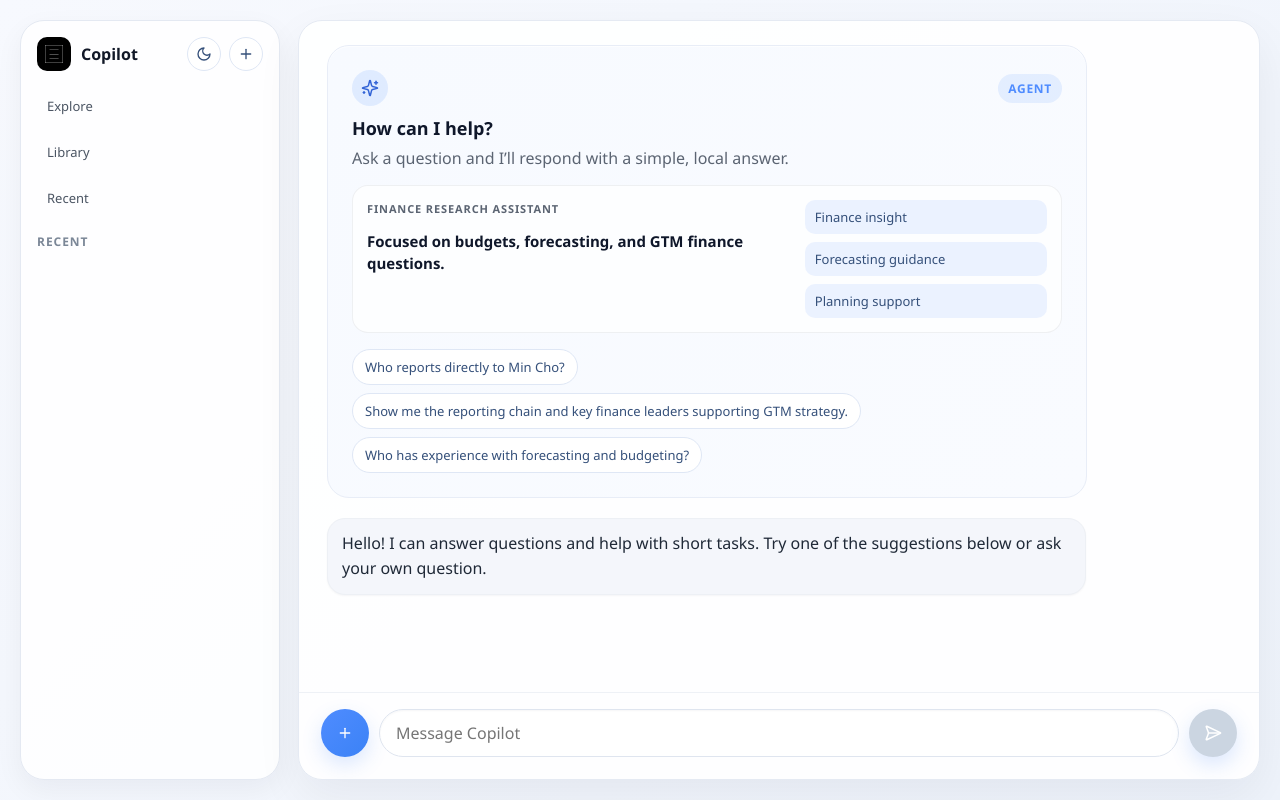
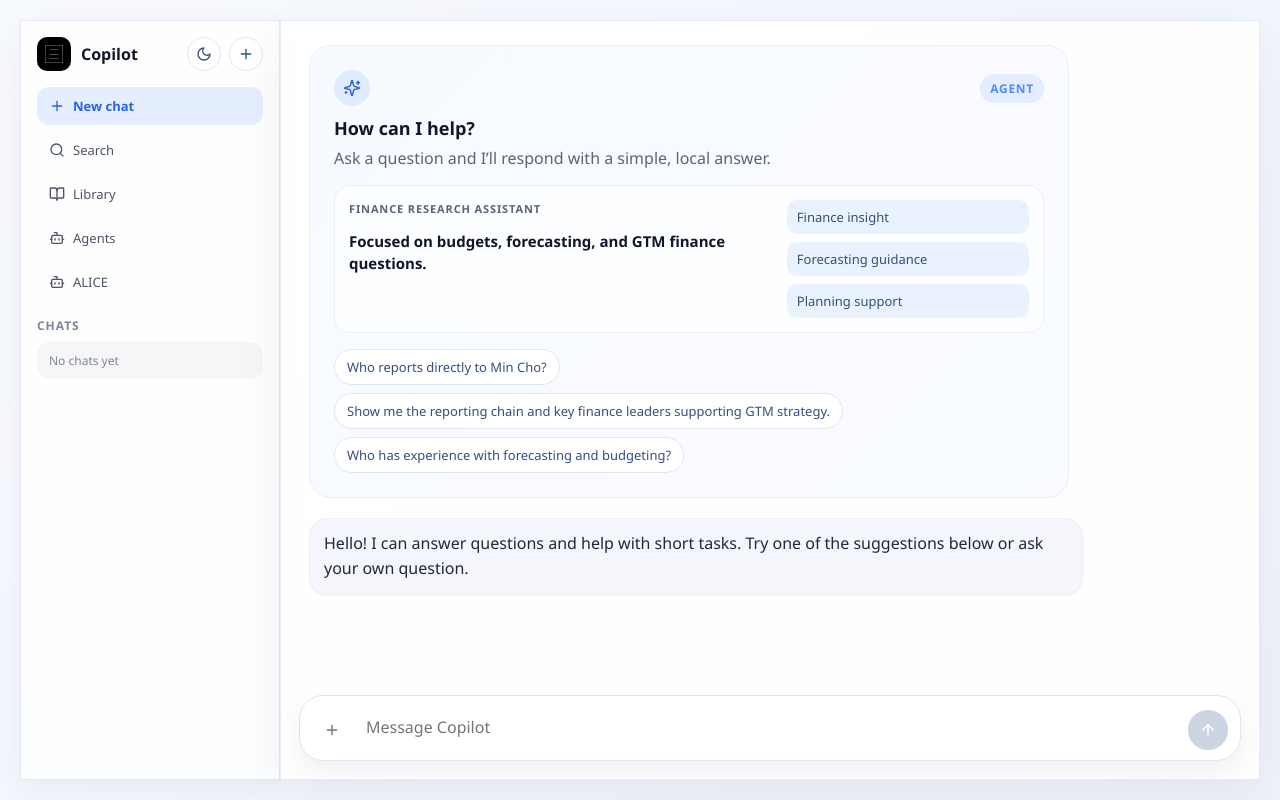
Before and after one commit to henryshan30/nrg-capstone-26, a React (Vite) app: page / in a window 1280 px wide. Built offline with nearby package versions, Linux system fonts and the light colour scheme.

Commit message:
interface update

```diff
--- a/src/App.tsx
+++ b/src/App.tsx
@@ -1,5 +1,5 @@
 import { FormEvent, useEffect, useRef, useState } from "react";
-import { MessageSquareText, Moon, Plus, SendHorizontal, Sparkles, Sun } from "lucide-react";
+import { BookOpen, Bot, MessageSquareText, Moon, Plus, Search, Sparkles, Sun, ArrowUp } from "lucide-react";
 
 type ChatRole = "user" | "assistant";
 
@@ -36,13 +36,20 @@
 ];
 
 const initialRecentChats: string[] = [];
-const sidebarSections = ["Explore", "Library", "Recent"];
+const sidebarNavItems = [
+  { id: "new-chat", label: "New chat", icon: Plus },
+  { id: "search", label: "Search", icon: Search },
+  { id: "library", label: "Library", icon: BookOpen },
+  { id: "agents", label: "Agents", icon: Bot },
+  { id: "alice", label: "ALICE", icon: Bot }
+];
 
 export default function App() {
   const [messages, setMessages] = useState<ChatMessage[]>(initialMessages);
   const [input, setInput] = useState("");
   const [isSending, setIsSending] = useState(false);
   const [recentChats, setRecentChats] = useState<string[]>(initialRecentChats);
+  const [activeSidebarItem, setActiveSidebarItem] = useState("new-chat");
   const [theme, setTheme] = useState<ThemeMode>(() => {
     if (typeof window === "undefined") {
       return "light";
@@ -142,6 +149,7 @@
 
     setMessages(initialMessages);
     setInput("");
+    setActiveSidebarItem("new-chat");
     inputRef.current?.focus();
   }
 
@@ -168,23 +176,44 @@
           </div>
         </div>
 
-        <div className="sidebar-section">
-          {sidebarSections.map((item) => (
-            <button key={item} type="button" className="sidebar-link">
-              {item}
+        <div className="sidebar-section nav-section">
+          {sidebarNavItems.map((item) => {
+            const Icon = item.icon;
+            const isActive = activeSidebarItem === item.id;
+
+            return (
+              <button
+                key={item.id}
+                type="button"
+                className={`sidebar-link ${item.id === "new-chat" ? "primary" : ""} ${isActive ? "active" : ""}`}
+                onClick={() => {
+                  if (item.id === "new-chat") {
+                    startNewChat();
+                  } else {
+                    setActiveSidebarItem(item.id);
+                  }
+                }}
+              >
+                <Icon size={16} />
+                <span>{item.label}</span>
               </button>
-          ))}
+            );
+          })}
         </div>
 
         <div className="sidebar-section">
-          <p className="section-label">Recent</p>
+          <p className="section-label">Chats</p>
           <div className="chat-list">
-            {recentChats.map((chat) => (
+            {recentChats.length === 0 ? (
+              <div className="chat-empty">No chats yet</div>
+            ) : (
+              recentChats.map((chat) => (
                 <button key={chat} type="button" className="chat-item">
                   <MessageSquareText size={14} />
                   <span>{chat}</span>
                 </button>
-            ))}
+              ))
+            )}
           </div>
         </div>
       </aside>
@@ -242,6 +271,7 @@
         </div>
 
         <form className="composer" onSubmit={handleSubmit}>
+          <div className="composer-input-wrap">
             <button type="button" className="attach-button" aria-label="Attach file">
               <Plus size={16} />
             </button>
@@ -258,9 +288,10 @@
                 }
               }}
             />
-          <button type="submit" disabled={!canSend} aria-label="Send message">
-            <SendHorizontal size={18} />
+            <button type="submit" className="send-button" disabled={!canSend} aria-label="Send message">
+              <ArrowUp size={18} />
             </button>
+          </div>
         </form>
       </section>
     </main>
--- a/src/styles.css
+++ b/src/styles.css
@@ -46,7 +46,7 @@
   display: flex;
   justify-content: center;
   padding: 20px;
-  gap: 18px;
+  gap: 0;
   background: linear-gradient(135deg, #f7f9fe 0%, #eef3fb 100%);
 }
 
@@ -58,7 +58,7 @@
   width: 260px;
   background: rgba(255, 255, 255, 0.88);
   border: 1px solid #e4e9f2;
-  border-radius: 24px;
+  border-radius: 0;
   padding: 16px;
   box-shadow: 0 10px 28px rgba(15, 23, 42, 0.05);
   display: flex;
@@ -134,6 +134,10 @@
   gap: 8px;
 }
 
+.nav-section {
+  gap: 6px;
+}
+
 .section-label {
   margin: 0;
   font-size: 12px;
@@ -149,7 +153,7 @@
   border-radius: 12px;
   background: transparent;
   color: #4b5563;
-  padding: 10px 10px;
+  padding: 10px 12px;
   transition: background 160ms ease, color 160ms ease;
   text-align: left;
   font-size: 13px;
@@ -158,9 +162,26 @@
   gap: 8px;
 }
 
+.sidebar-link.primary {
+  background: rgba(79, 140, 255, 0.12);
+  color: #2563eb;
+  font-weight: 600;
+}
+
+.sidebar-link.active {
+  background: rgba(79, 140, 255, 0.14);
+  color: #2563eb;
+}
+
 :root[data-theme="dark"] .sidebar-link,
 :root[data-theme="dark"] .chat-item {
   color: #cbd5e1;
+}
+
+:root[data-theme="dark"] .sidebar-link.primary,
+:root[data-theme="dark"] .sidebar-link.active {
+  background: rgba(79, 140, 255, 0.18);
+  color: #dbeafe;
 }
 
 .sidebar-link:hover,
@@ -183,6 +204,19 @@
   gap: 4px;
 }
 
+.chat-empty {
+  padding: 10px 12px;
+  border-radius: 12px;
+  color: #7b8797;
+  font-size: 12px;
+  background: rgba(15, 23, 42, 0.03);
+}
+
+:root[data-theme="dark"] .chat-empty {
+  color: #94a3b8;
+  background: rgba(255, 255, 255, 0.04);
+}
+
 .chat-panel {
   flex: 1;
   min-width: 0;
@@ -191,7 +225,7 @@
   grid-template-rows: 1fr auto;
   background: rgba(255, 255, 255, 0.95);
   border: 1px solid #e5eaf3;
-  border-radius: 24px;
+  border-radius: 0;
   box-shadow: 0 18px 48px rgba(15, 23, 42, 0.06);
   overflow: hidden;
 }
@@ -409,47 +443,74 @@
 }
 
 .composer {
-  display: grid;
-  grid-template-columns: 48px 1fr 48px;
-  gap: 10px;
-  padding: 16px 22px 22px;
-  border-top: 1px solid #eef1f6;
+  padding: 12px 18px 18px;
+  border-top: 0;
 }
 
-:root[data-theme="dark"] .composer {
-  border-top-color: #233247;
-}
-
-.composer textarea {
-  width: 100%;
-  min-height: 48px;
-  max-height: 140px;
-  resize: none;
+.composer-input-wrap {
+  display: flex;
+  align-items: flex-end;
+  gap: 10px;
+  padding: 10px 12px;
   border: 1px solid #dfe5ef;
-  border-radius: 999px;
-  padding: 12px 16px;
-  outline: none;
-  color: #111827;
-  background: #ffffff;
-  box-shadow: inset 0 1px 2px rgba(15, 23, 42, 0.04);
+  border-radius: 24px;
+  background: rgba(255, 255, 255, 0.95);
+  box-shadow: 0 10px 24px rgba(15, 23, 42, 0.06);
   transition: border-color 160ms ease, box-shadow 160ms ease;
 }
 
-:root[data-theme="dark"] .composer textarea {
+:root[data-theme="dark"] .composer-input-wrap {
   background: rgba(7, 12, 24, 0.96);
   border-color: rgba(255, 255, 255, 0.08);
-  color: #f8fafc;
-  box-shadow: inset 0 1px 2px rgba(2, 6, 23, 0.4);
+  box-shadow: 0 10px 24px rgba(2, 6, 23, 0.45);
 }
 
-.composer textarea:focus {
+.composer-input-wrap:focus-within {
   border-color: #4f8cff;
   box-shadow: 0 0 0 3px rgba(79, 140, 255, 0.14);
 }
 
-.composer button {
-  width: 48px;
-  height: 48px;
+.composer textarea {
+  flex: 1;
+  width: 100%;
+  min-height: 44px;
+  max-height: 140px;
+  resize: none;
+  border: 0;
+  border-radius: 0;
+  padding: 10px 4px;
+  outline: none;
+  color: #111827;
+  background: transparent;
+  box-shadow: none;
+  transition: none;
+}
+
+:root[data-theme="dark"] .composer textarea {
+  background: transparent;
+  border-color: transparent;
+  color: #f8fafc;
+  box-shadow: none;
+}
+
+.composer textarea:focus {
+  border-color: transparent;
+  box-shadow: none;
+}
+
+.composer .attach-button {
+  width: 40px;
+  height: 40px;
+  border: 0;
+  border-radius: 999px;
+  background: transparent;
+  color: #6b7280;
+  box-shadow: none;
+}
+
+.composer .send-button {
+  width: 40px;
+  height: 40px;
   border: 0;
   border-radius: 999px;
   background: linear-gradient(135deg, #4f8cff 0%, #3b82f6 100%);
@@ -459,9 +520,10 @@
   box-shadow: 0 8px 20px rgba(59, 130, 246, 0.18);
 }
 
-.composer button:disabled {
+.composer .send-button:disabled {
   background: #cbd5e1;
   cursor: not-allowed;
+  box-shadow: none;
 }
 
 @keyframes pulse {
```
Also changed, not shown: 6 other files (tests, documents, lock files or other folders). Lines whose indentation alone changed are shown as unchanged.
